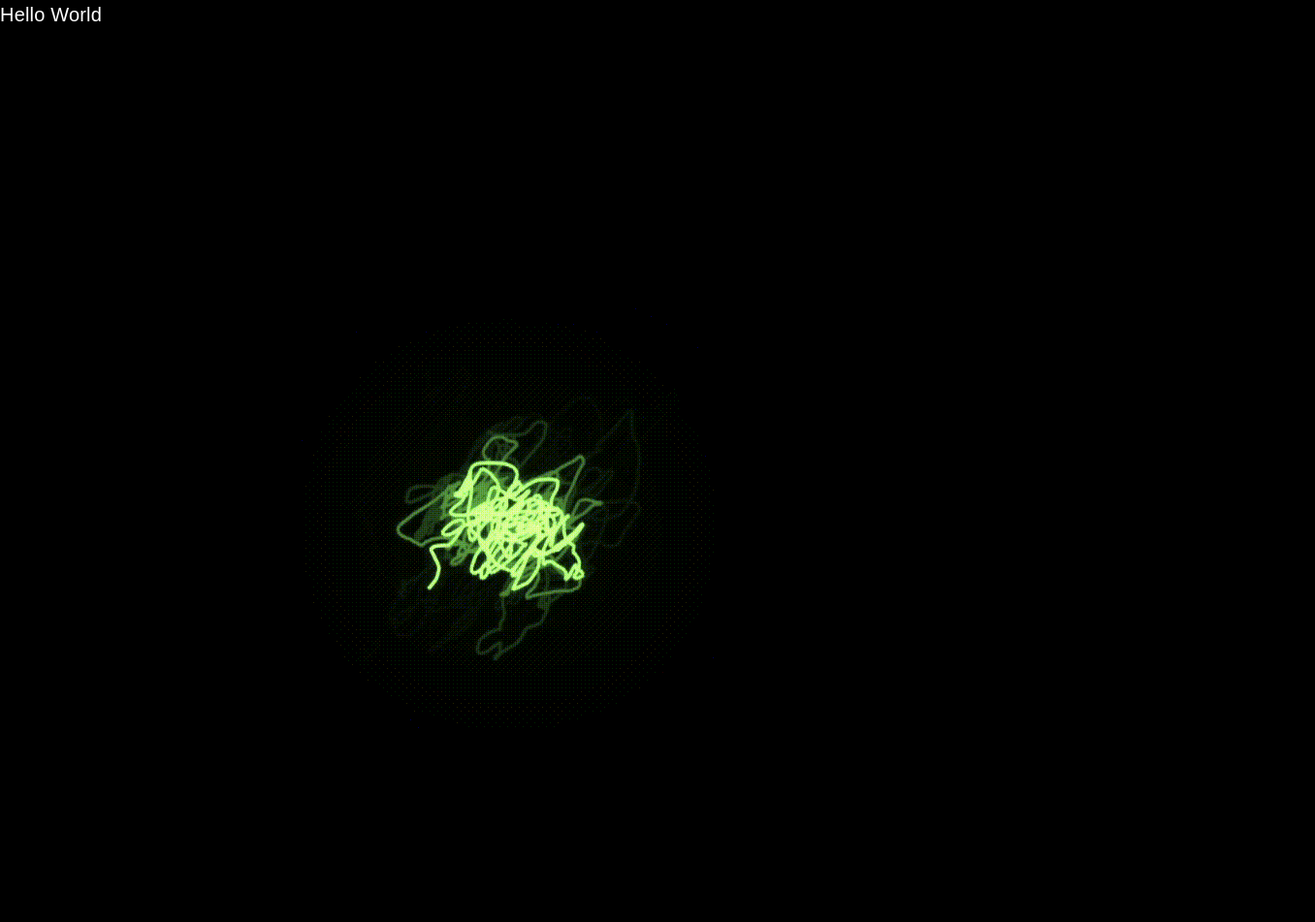
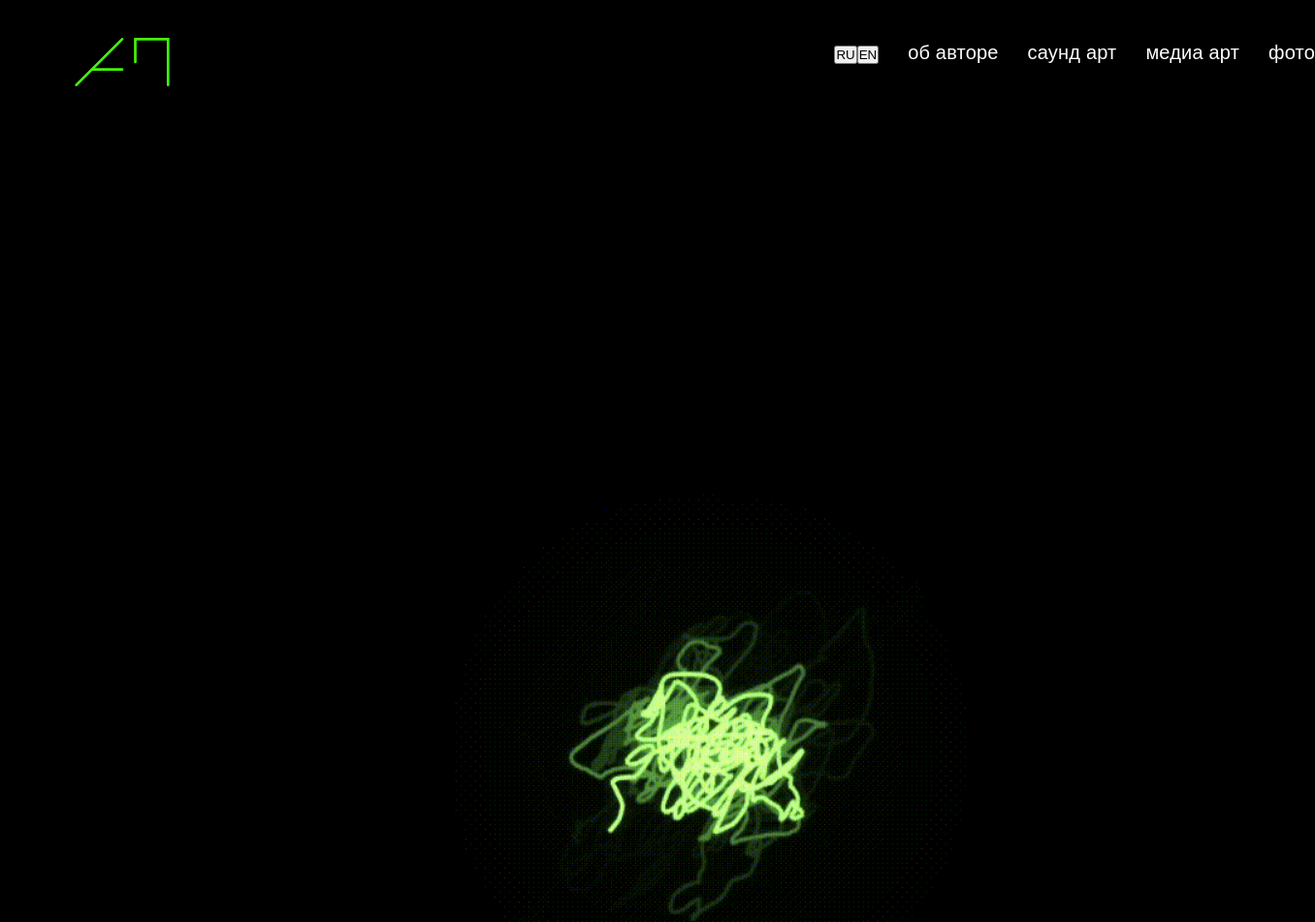
Before and after one commit to aysaY-OvO/Alexander_Pogrebnyak, a Gatsby site: page / in a window 1280 px wide. Shown: the top 951 px of the page at 97% size, 1356 px wide, since content can reach past the window. Built offline with nearby package versions, Linux system fonts and the light colour scheme; Gatsby itself is replaced by a stand-in of ours.

Commit message:
добавление header в проект

```diff
--- a/declaration.d.ts
+++ b/declaration.d.ts
@@ -2,3 +2,8 @@ declare module '*.gif' {
   const value: string;
   export default value;
 }
+
+declare module '*.svg' {
+  const value: string;
+  export default value;
+}
--- /dev/null
+++ b/src/components/header/header.tsx
@@ -0,0 +1,61 @@
+import React from "react";
+import logo from '../../images/svg/logo.svg';
+import { Link } from "gatsby";
+import {
+  StyledHeader,
+  Navigation,
+  UserNav
+} from './styled';
+
+interface HeaderProps {
+  indexPage: boolean
+}
+
+const Header: React.FC<HeaderProps> = ({ indexPage }) => {
+  return (
+    <StyledHeader>
+      <div>
+        {
+          indexPage ?
+          <img src={logo} width={100} height={50} alt="логотип" /> :
+          <Link to="/">
+            <img src={logo} width={100} height={50} alt="логотип" />
+          </Link>
+        }
+      </div>
+      <Navigation>
+        <div className="lang-switch">
+          <button>RU</button>
+          <button>EN</button>
+        </div>
+
+        <nav>
+          <UserNav>
+            <li>
+              <Link to='/about'>
+                об авторе
+              </Link>
+            </li>
+            <li>
+              <Link to='/sound'>
+                саунд арт
+              </Link>
+            </li>
+            <li>
+              <Link to='/media'>
+                медиа арт
+              </Link>
+            </li>
+            <li>
+              <Link to='/photo'>
+                фото
+              </Link>
+            </li>
+          </UserNav>
+        </nav>
+      </Navigation>
+    </StyledHeader>
+  )
+}
+
+export default Header;
--- /dev/null
+++ b/src/components/header/styled.ts
@@ -0,0 +1,21 @@
+import { styled } from "@mui/material";
+
+export const StyledHeader = styled('header')`
+  margin: 39px 0;
+  display: flex;
+  justify-content: space-between;
+  width: 100%;
+`;
+
+export const Navigation = styled('div')`
+  display: flex;
+  column-gap: 30px;
+`;
+
+export const UserNav = styled('ul')`
+  margin: 0;
+  padding: 0;
+  list-style-type: none;
+  display: flex;
+  column-gap: 30px;
+`;
--- a/src/pages/index.tsx
+++ b/src/pages/index.tsx
@@ -17,4 +17,4 @@ const IndexPage: React.FC = () => {
 
 export default IndexPage;
 
-export const Head: HeadFC = () => <title>Home Page</title>
+export const Head: HeadFC = () => <title>Alexandeer Pogrebnyak</title>
--- a/src/pages/main/main.tsx
+++ b/src/pages/main/main.tsx
@@ -1,6 +1,8 @@
 import * as React from "react"
 import { graphql, useStaticQuery } from "gatsby";
-import { Typography } from "@mui/material";
+import Header from "../../components/header/header";
+import { StyledContainer } from "../../styled/layout/container";
+import Image from "../../styled/ui/image";
 
 const MainPage: React.FC = () => {
   const gif = useStaticQuery(graphql`
@@ -18,10 +20,10 @@ const MainPage: React.FC = () => {
     }
 
   return (
-    <>
-      <Typography variant='body1'>Hello World</Typography>
-      <img src={gif.allDataJson.nodes[0].gif} width={1024} height={1024} alt=""/>
-    </>
+    <StyledContainer>
+      <Header indexPage={true} />
+      <Image src={gif.allDataJson.nodes[0].gif} width={1024} height={1024} alt=""/>
+    </StyledContainer>
   )
 }
 
--- /dev/null
+++ b/src/styled/layout/container.ts
@@ -0,0 +1,7 @@
+import { styled } from "@mui/material";
+
+export const StyledContainer = styled('div')`
+  max-width: 1920px;
+  margin: 0 76px;
+  width: 100%;
+`;
--- /dev/null
+++ b/src/styled/ui/image.ts
@@ -0,0 +1,10 @@
+import { styled } from "@mui/material";
+
+const Image = styled('img')`
+  display: block;
+  box-sizing: border-box;
+  width: 100%;
+  height: 100%;
+`;
+
+export default Image;
```
Also changed, not shown: src/images/svg/logo.svg (added).
